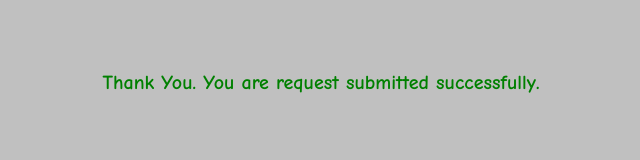
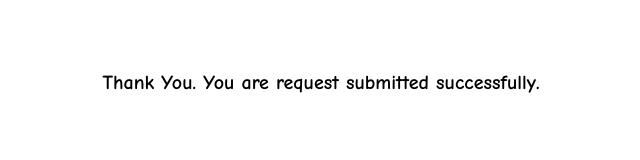
Before and after one commit to vladiksavin/thankyoupage, a plain HTML site: page index.html in a window 1280 px wide. Shown: the whole page, without its empty margins (319-959 px from the left). Drawn offline with Linux system fonts and the light colour scheme.

Commit message:
Update index.html

```diff
--- a/index.html
+++ b/index.html
@@ -4,14 +4,14 @@
 <style>
 #confirmation{
 font-family: comic sans ms;
-color:green;
+color:black;
 text-align:center;
 font-size:20px;
 }
 
 </style>
 </head>
-<body bgcolor="silver">
+<body>
 <br/><br/>
 <h4 id="confirmation">Thank You. You are request submitted successfully. <br/><br/><br/></h4>
 
```
